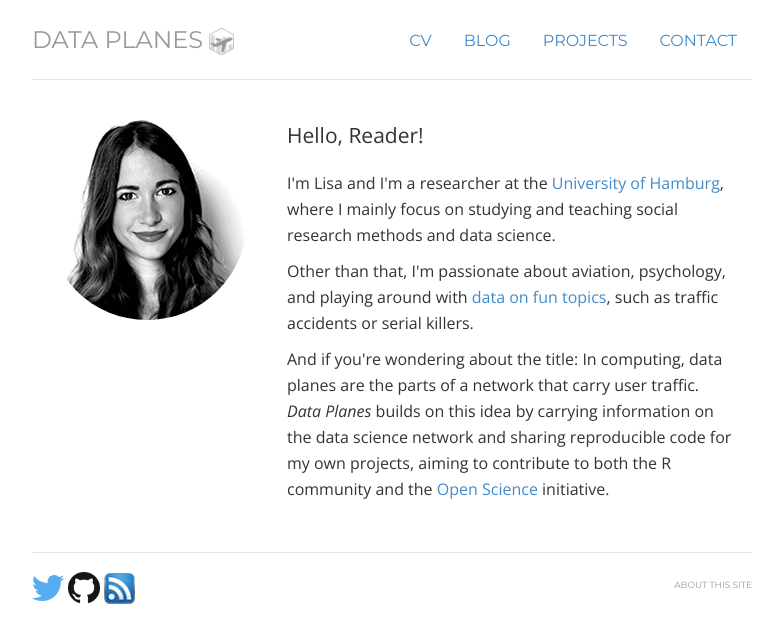
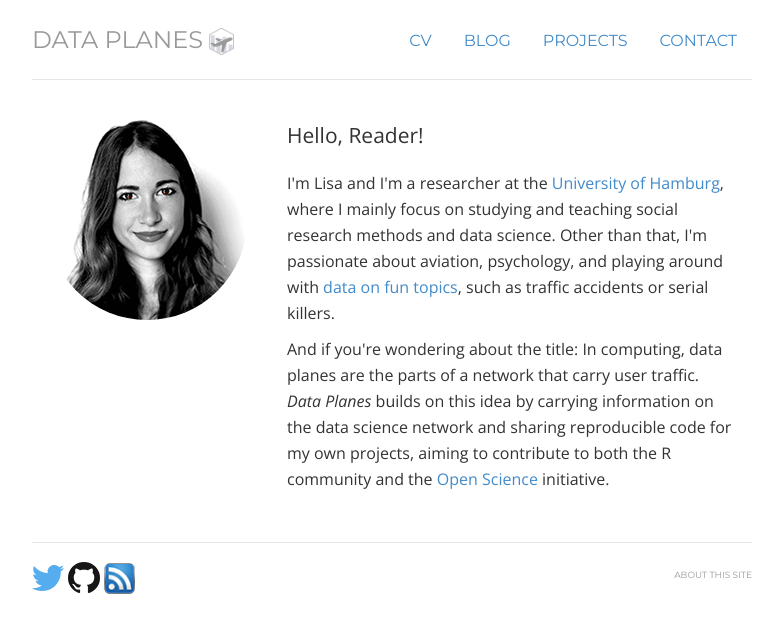
Before and after one commit to lhehnke/lhehnke.github.io, a Jekyll site: the page built from index.html, in a window 1280 px wide. Shown: the top 643 px of the page, without its empty margins (248-1031 px from the left). Built offline with Jekyll 4.4.1, drawn with Linux system fonts in a browser that asks for light colours; nearby versions of some CDN libraries.

Commit message:
Remove paragraph

```diff
--- a/index.html
+++ b/index.html
@@ -19,9 +19,7 @@
 	<p class="lead">Hello, Reader!</p>
 
 
-	<p>I'm <span itemprop="name">Lisa </span> and I'm a researcher at the <a href="https://www.wiso.uni-hamburg.de/fachbereich-sowi/professuren/schnapp/team/hehnke-lisa.html" target="_blank">University of Hamburg</a>, where I mainly focus on studying and teaching social research methods and data science. </p>
-
-	<p>Other than that, I'm passionate about aviation, psychology, and playing around with <a href="https://lhehnke.github.io/projects/">data on fun topics</a>, such as traffic accidents or serial killers.</p>
+	<p>I'm <span itemprop="name">Lisa </span> and I'm a researcher at the <a href="https://www.wiso.uni-hamburg.de/fachbereich-sowi/professuren/schnapp/team/hehnke-lisa.html" target="_blank">University of Hamburg</a>, where I mainly focus on studying and teaching social research methods and data science. Other than that, I'm passionate about aviation, psychology, and playing around with <a href="https://lhehnke.github.io/projects/">data on fun topics</a>, such as traffic accidents or serial killers.</p>
 
 	<p>And if you're wondering about the title: In computing, data planes are the parts of a network that carry user traffic. <em>Data Planes</em> builds on this idea by carrying information on the data science network and sharing reproducible code for my own projects, aiming to contribute to both the R community and the <a href="https://cos.io/">Open Science</a> initiative.</p>
 
```
